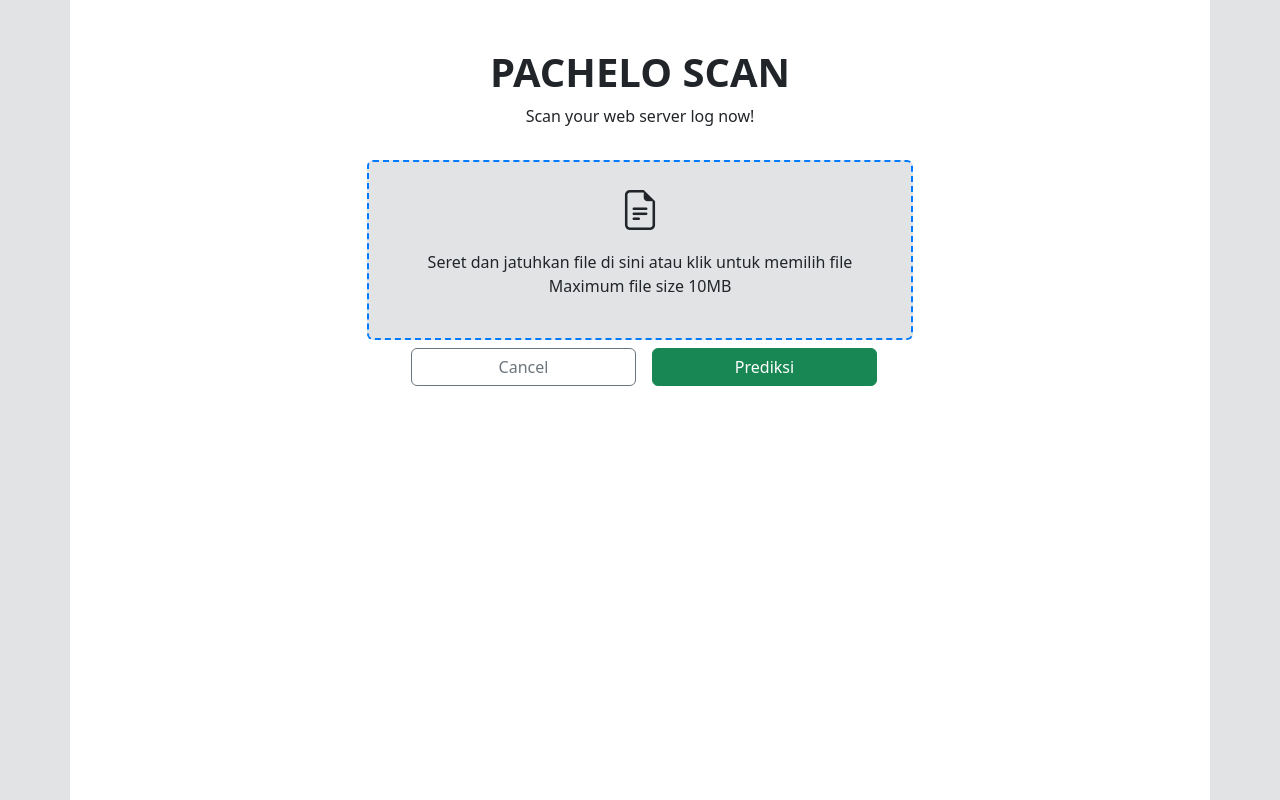
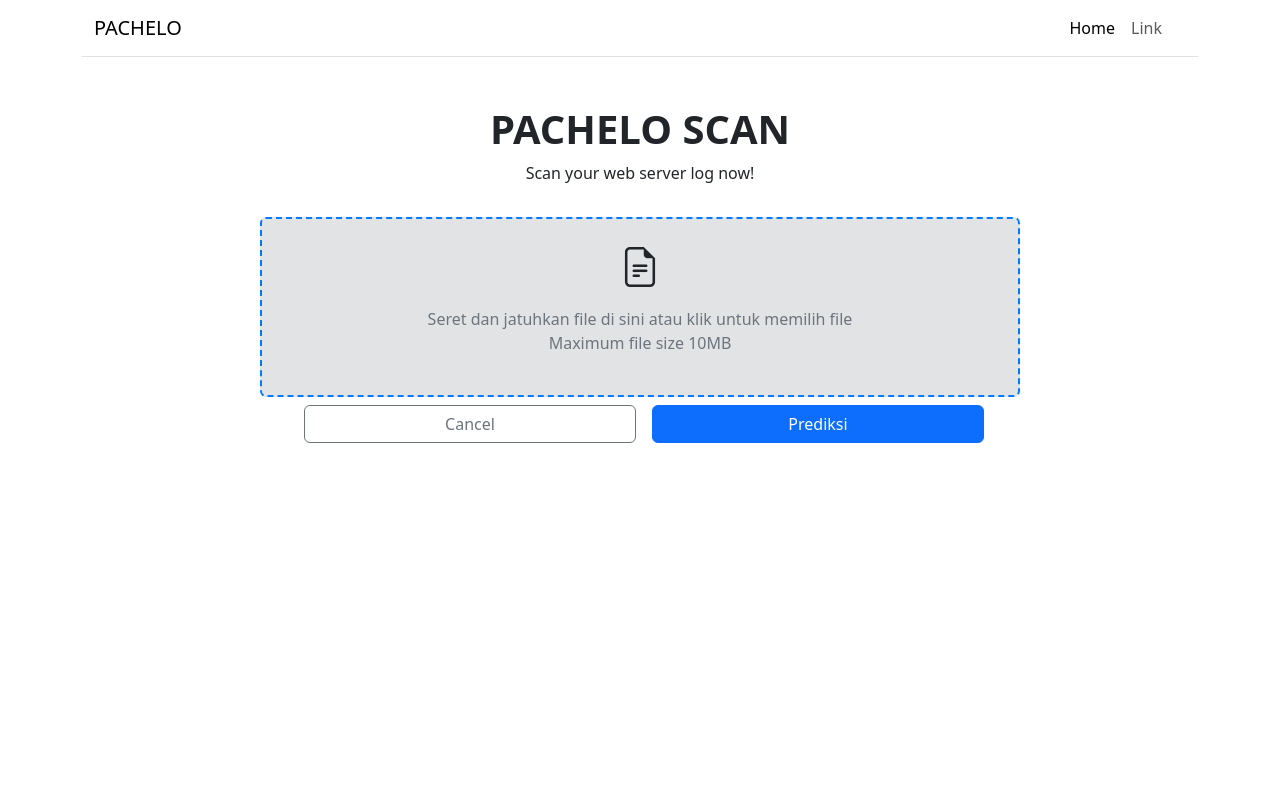
Before and after one commit to Rifuuwu/Pachelo, a Flask app: page / in a window 1280 px wide. Run offline with Flask 3, Linux system fonts and the light colour scheme; parts of the project's set-up code (start-up, migrations or seed data) failed here and were passed over.

Commit message:
feat : 404 page and modify responsif

```diff
--- a/templates/upload.html
+++ b/templates/upload.html
@@ -19,8 +19,36 @@
         }
     </style>
 </head>
-<body class="bg-secondary-subtle">
+<body class="">
 <div class="container-md bg-white min-vh-100 ">
+<!--    navbar-->
+    <nav class="navbar border-bottom border-1 navbar-expand-lg">
+        <div class="container-fluid">
+            <a class="navbar-brand" href="#">PACHELO</a>
+            <button class="navbar-toggler" type="button" data-bs-toggle="offcanvas" data-bs-target="#offcanvasNavbar"
+                    aria-controls="offcanvasNavbar" aria-label="Toggle navigation">
+                <span class="navbar-toggler-icon"></span>
+            </button>
+            <div class="offcanvas offcanvas-end" tabindex="-1" id="offcanvasNavbar"
+                 aria-labelledby="offcanvasNavbarLabel">
+                <div class="offcanvas-header">
+                    <h5 class="offcanvas-title" id="offcanvasNavbarLabel">PACHELO</h5>
+                    <button type="button" class="btn-close" data-bs-dismiss="offcanvas" aria-label="Close"></button>
+                </div>
+                <div class="offcanvas-body">
+                    <ul class="navbar-nav justify-content-end flex-grow-1 pe-3">
+                        <li class="nav-item">
+                            <a class="nav-link active" aria-current="page" href="#">Home</a>
+                        </li>
+                        <li class="nav-item">
+                            <a class="nav-link" href="#">Link</a>
+                        </li>
+                    </ul>
+                </div>
+            </div>
+        </div>
+    </nav>
+<!--    navbar end-->
     <div class="row pt-5 pb-3">
         <div class="col text-center">
             <h1 class="fw-bold ">PACHELO SCAN</h1>
@@ -28,20 +56,19 @@
         </div>
     </div>
     <div class="row justify-content-center">
-        <div class="col-6">
-            <form action="/predict" method="post" enctype="multipart/form-data"
+        <div class="col-md-8 px-5 px-md-0">
+            <form id="uploadForm" action="/predict" method="post" enctype="multipart/form-data"
                   class="d-flex justify-content-center flex-column ">
                 <div class="drop-area rounded-2 p-4 mb-2 bg-secondary-subtle" id="drop-area">
                     <i class="bi bi-file-earmark-text h1"></i>
-                    <p class="pt-3 ">Seret dan jatuhkan file di sini atau klik untuk memilih file <br>
+                    <p class="pt-3 text-secondary">Seret dan jatuhkan file di sini atau klik untuk memilih file <br>
                         Maximum file size 10MB
                     </p>
-                    <!--                    <label for="fileElem" class="btn btn-primary">Pilih File</label>-->
-                    <input type="file" name="file" id="fileElem" accept=".csv" style="display:none;">
+                    <input type="file" name="file" id="fileElem" accept=".log" style="display:none;" required>
                 </div>
                 <div class="d-flex row-cols-2 gap-2 px-5 justify-content-center">
                     <button type="reset" class="btn btn-outline-secondary ms-2 ">Cancel</button>
-                    <button type="submit" class="btn btn-success ms-2">Prediksi</button>
+                    <button type="submit" class="btn btn-primary ms-2">Prediksi</button>
                 </div>
             </form>
         </div>
@@ -54,15 +81,13 @@
 <script>
     const dropArea = document.getElementById('drop-area');
     const fileElem = document.getElementById('fileElem');
-    const form = document.querySelector('form');
+    const form = document .getElementById('uploadForm');
 
-    // Mencegah perilaku default
     ['dragenter', 'dragover', 'dragleave', 'drop'].forEach(eventName => {
         dropArea.addEventListener(eventName, preventDefaults, false);
         document.body.addEventListener(eventName, preventDefaults, false);
     });
 
-    // Menambahkan dan menghapus kelas hover
     ['dragenter', 'dragover'].forEach(eventName => {
         dropArea.addEventListener(eventName, () => dropArea.classList.add('hover'), false);
     });
@@ -71,7 +96,6 @@
         dropArea.addEventListener(eventName, () => dropArea.classList.remove('hover'), false);
     });
 
-    // Menangani file yang dijatuhkan
     dropArea.addEventListener('drop', handleDrop, false);
     dropArea.addEventListener('click', () => fileElem.click());
 
@@ -93,17 +117,26 @@
 
     function handleFiles(files) {
         if (files.length > 0) {
-            // Menampilkan nama file yang dipilih
             const fileName = files[0].name;
             dropArea.querySelector('p').textContent = `File yang dipilih: ${fileName}`;
         }
     }
 
-    // Reset file input dan area drop saat form di-reset
+    form.addEventListener('submit', (e) => {
+        const files = fileElem.files;
+        if (files.length > 0) {
+            const file = files[0];
+            if (file.size > 10 * 1024 * 1024) { // 10 MB
+                e.preventDefault();
+                alert('File harus berukuran tidak boleh lebih dari 10 MB.');
+            }
+        }
+    });
+
     form.addEventListener('reset', () => {
-        fileElem.value = '';  // Reset input file
+        fileElem.value = '';
         dropArea.querySelector('p').innerHTML = "Seret dan jatuhkan file di sini atau klik untuk memilih file <br>\n" +
-            "                        Maximum file size 10MB"
+            "                        Maximum file size 10MB";
     });
 </script>
 
```
Also changed, not shown: templates/notfound.html (added, +51 -0 lines), templates/result.html (+37 -11 lines).
